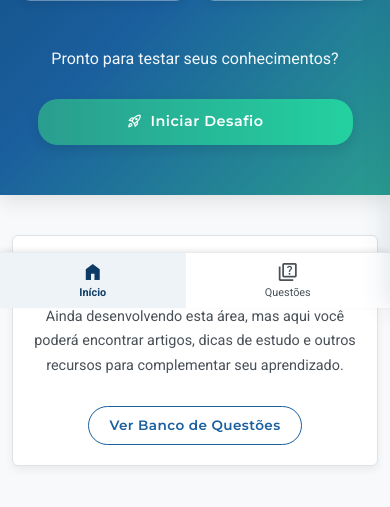
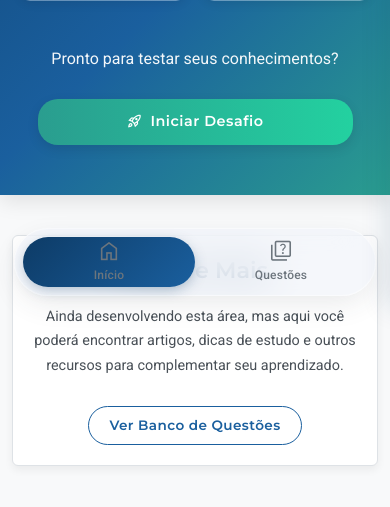
Before and after one commit to CastroSDavi/CastroSDavi.github.io, a Django app: page / in a window 390 px wide. Shown: the part 536-1043 px from the top of the page. Run offline with Django 5.2, Linux system fonts and the light colour scheme; a user stored in the database is signed in; data comes from the database, SQL or seed files in the repository; both versions use the stored data as it was after the commit; data that the repository does not hold is empty.

Commit message:
alterando o nav mobile

```diff
--- a/assets/css/base/variables.css
+++ b/assets/css/base/variables.css
@@ -47,6 +47,11 @@
     --color-white: #ffffff;
     --color-white-rgb: 255, 255, 255;
     --color-dark: #333;
+
+    --color-gray-100-rgb: 248, 249, 250;
+    --color-gray-200-rgb: 241, 243, 245;
+    --color-gray-500-rgb: 206, 212, 218;
+    --color-gray-900-rgb: 52, 58, 64;
 
     /* Texto */
     --color-text-primary: var(--color-gray-900);
--- a/assets/css/components/navigation.css
+++ b/assets/css/components/navigation.css
@@ -1,4 +1,4 @@
-/* assets/css/components/navigation.css */
+/* assets/css/components/navigation.css - V3 FINAL (MODERNIZADO) */
 
 /*
 ==========================================================================
@@ -6,7 +6,7 @@
 ==========================================================================
 */
 
-/* ===== NAVEGAÇÃO PRINCIPAL (SUPERIOR - DESKTOP) ===== */
+/* ===== NAVEGAÇÃO PRINCIPAL (SUPERIOR - DESKTOP) - Sem alterações ===== */
 .main-nav {
   flex-shrink: 0;
   background-color: var(--main-nav-bg-color, var(--color-white));
@@ -17,7 +17,6 @@
   z-index: var(--z-index-header, 110);
   overflow: hidden;
 }
-
 .main-nav__list {
   display: flex;
   align-items: stretch;
@@ -30,12 +29,7 @@
   -webkit-overflow-scrolling: touch;
   width: 100%;
 }
-
-.main-nav__item {
-  display: flex;
-  padding: 0;
-}
-
+.main-nav__item { display: flex; padding: 0; }
 .main-nav__link {
   display: flex;
   align-items: center;
@@ -51,23 +45,17 @@
   text-decoration: none;
   transition: color var(--transition-medium), border-color var(--transition-slow);
 }
-
 .main-nav__link:hover:not(.main-nav__link--active) {
   color: var(--color-primary-dark);
   text-decoration: none;
 }
-
 .main-nav__link--active {
   font-weight: var(--font-weight-semibold);
   color: var(--color-primary-dark);
   border-bottom-color: var(--color-secondary-green);
   text-decoration: none;
 }
-
-.main-nav__link--active:hover {
-    text-decoration: none;
-}
-
+.main-nav__link--active:hover { text-decoration: none; }
 .main-nav__link:focus-visible {
   outline: var(--focus-outline-width) solid var(--focus-outline-color);
   outline-offset: -2px;
@@ -77,150 +65,143 @@
 }
 
 
-/* ===== NAVEGAÇÃO INFERIOR (MOBILE - .bottom-nav) ===== */
+/*
+==========================================================================
+  NAVEGAÇÃO INFERIOR (MOBILE) - v3: EFEITO ACRÍLICO FLUIDO
+==========================================================================
+*/
 .bottom-nav {
-  display: none; /* Mostrado via media query */
+  display: none;
   position: fixed;
-  bottom: 0;
-  left: 0;
-  width: 100%;
-  height: var(--bottom-nav-height, 60px); /* Altura da barra */
-  background-color: var(--bottom-nav-bg-color, var(--color-white));
-  border-top: var(--border-width) solid var(--bottom-nav-border-top-color, var(--color-gray-300));
-  box-shadow: 0 -2px 5px rgba(0, 0, 0, 0.08);
+
+  /* Posicionamento flutuante e seguro para áreas de gestos do iOS/Android */
+  bottom: calc(var(--spacing-sm, 12px) + env(safe-area-inset-bottom, 0px));
+  left: 50%;
+  transform: translateX(-50%);
+  width: calc(100% - var(--spacing-lg, 28px)); /* Largura com margens */
+  max-width: 420px; /* Largura máxima para consistência */
+  height: var(--bottom-nav-height, 68px);
   z-index: var(--z-index-bottom-nav, 100);
 }
 
 .bottom-nav__list {
+  height: 100%;
+  width: 100%;
   list-style: none;
-  padding: 0;
   margin: 0;
+  padding: var(--spacing-xs, 8px);
   display: flex;
-  /* Garante que os itens sejam espaçados igualmente pela largura da barra */
-  justify-content: space-around;
-  align-items: stretch; /* Faz os LIs esticarem para a altura da lista */
-  width: 100%;
-  height: 100%;
+  position: relative;
+
+  /* Efeito de Vidro (Glassmorphism) */
+  background: rgba(238, 242, 248, 0.6); /* Cor de fundo com alta transparência */
+  -webkit-backdrop-filter: blur(20px);
+  backdrop-filter: blur(20px);
+
+  /* Formato de pílula e borda sutil */
+  border-radius: var(--border-radius-pill);
+  border: 1px solid rgba(var(--color-white-rgb), 0.5);
+
+  /* Sombra para profundidade */
+  box-shadow: 0 10px 30px -5px rgba(var(--color-gray-900-rgb), 0.12);
 }
 
 .bottom-nav__item {
-  flex-grow: 1; /* Cada item LI ocupa o mesmo espaço */
-  display: flex; /* Para o link (<a>) interno poder usar flex e ocupar todo o LI */
-  min-width: 0; /* Ajuda a prevenir que conteúdo grande empurre o layout */
+  flex: 1;
+  display: flex;
 }
 
 .bottom-nav__link {
-  flex-grow: 1; /* Faz o link <a> preencher o .bottom-nav__item */
+  flex-grow: 1;
   display: flex;
-  flex-direction: column; /* Ícone acima do label */
-  justify-content: center; /* Centraliza o conteúdo (ícone + label) verticalmente DENTRO do link */
-  align-items: center; /* Centraliza o conteúdo (ícone + label) horizontalmente DENTRO do link */
-  height: 100%;
-  padding: var(--spacing-xxs, 5px) 4px; /* Padding interno do link */
+  flex-direction: column;
+  justify-content: center;
+  align-items: center;
+  gap: 2px;
   text-decoration: none;
-  color: var(--bottom-nav-link-color, var(--color-gray-800));
-  transition: color var(--transition-fast), background-color var(--transition-fast);
-  text-align: center;
+  border-radius: var(--border-radius-pill);
   position: relative;
-  overflow: hidden;
-  line-height: 1.2; /* Ajuste para melhor espaçamento vertical do label se ele quebrar */
+  z-index: 2; /* Acima da pílula indicadora */
+  -webkit-tap-highlight-color: transparent; /* Remove flash azul no toque em mobile */
+  transition: color 0.3s ease-in-out;
+  color: var(--color-text-secondary); /* Itens inativos são mais sutis */
+}
+
+.bottom-nav__link:hover:not(.bottom-nav__link--active) {
+  color: var(--color-primary-dark);
 }
 
 .bottom-nav__icon {
-  font-size: var(--bottom-nav-icon-size, 24px); /* Tamanho do ícone */
-  line-height: 1; /* Remove espaçamento extra do ícone */
-  margin-bottom: 3px; /* Espaço entre ícone e label */
-  transition: transform var(--transition-fast);
-  flex-shrink: 0; /* Para o ícone não encolher */
+  font-size: 26px;
+  font-variation-settings: 'FILL' 0, 'wght' 300;
+  transition: transform 0.25s ease, font-variation-settings 0.25s ease;
 }
 
 .bottom-nav__label {
-  font-size: var(--bottom-nav-label-size, 0.7rem); /* Tamanho do texto do label */
-  white-space: nowrap; /* Evita quebra de linha no label */
-  overflow: hidden; /* Esconde o texto que não couber */
-  text-overflow: ellipsis; /* Adiciona "..." se o texto for muito longo */
-  max-width: 100%; /* Garante que o label não ultrapasse a largura do link */
-  /* Se você quiser permitir quebra de linha, remova white-space: nowrap e ajuste line-height */
+  font-size: 0.75rem;
+  font-weight: var(--font-weight-medium);
+  letter-spacing: 0.2px;
 }
 
-.bottom-nav__link:hover {
-  color: var(--bottom-nav-link-hover-color, var(--color-primary-dark));
-  background-color: var(--bottom-nav-link-hover-bg, var(--color-gray-100));
+/* === ESTADO ATIVO === */
+
+.bottom-nav__item.is-active .bottom-nav__link {
+  color: var(--color-white); /* Texto e ícone brancos no item ativo */
 }
 
-.bottom-nav__link:active .bottom-nav__icon {
-  transform: scale(0.9);
+.bottom-nav__item.is-active .bottom-nav__icon {
+  font-variation-settings: 'FILL' 1, 'wght' 400; /* Ícone preenchido e mais forte */
 }
 
-.bottom-nav__link--active {
-  color: var(--bottom-nav-link-active-color, var(--color-primary-dark));
-  font-weight: var(--font-weight-semibold); /* Destaque para o ativo */
-  background-color: var(--bottom-nav-link-active-bg, var(--color-primary-light));
+/* A PÍLULA INDICADORA DESLIZANTE */
+.bottom-nav__pill-indicator {
+  content: '';
+  position: absolute;
+  top: var(--spacing-xs, 8px);
+  left: var(--spacing-xs, 8px);
+
+  /* Adapta o tamanho para o número de itens. Para 2 itens: */
+  width: calc(50% - var(--spacing-xs, 8px));
+  /* Para 3 itens, seria: width: calc(33.33% - (var(--spacing-xs, 8px) * 2 / 3)); */
+
+  height: calc(100% - var(--spacing-xs, 8px) * 2);
+
+  background-image: linear-gradient(135deg, var(--color-primary-dark) 0%, var(--color-primary-medium) 100%);
+  border-radius: var(--border-radius-pill);
+  box-shadow: 0 4px 14px -2px rgba(var(--color-primary-dark-rgb), 0.35);
+
+  z-index: 1; /* Atrás dos links */
+
+  /* A transição mais importante: cria o efeito elástico */
+  transition: transform 0.45s cubic-bezier(0.2, 0.8, 0.2, 1);
 }
 
-.bottom-nav__link--active:hover {
-  background-color: #dbe9f5; /* Um pouco mais escuro no hover do ativo */
+/* Lógica de movimento da pílula (para 2 itens) */
+.bottom-nav__item:nth-child(2).is-active ~ .bottom-nav__pill-indicator {
+  transform: translateX(100%);
+}
+/* Se tivesse 3 itens, a próxima regra seria:
+.bottom-nav__item:nth-child(3).is-active ~ .bottom-nav__pill-indicator {
+  transform: translateX(200%);
+}
+*/
+
+
+.bottom-nav__link:focus-visible {
+  outline: none; /* Remove outline padrão */
+  background-color: rgba(var(--color-primary-light-rgb), 0.9);
 }
 
-.bottom-nav__link--active .bottom-nav__icon {
-  font-variation-settings: 'FILL' 1; /* Preenche o ícone se for Google Symbols */
-}
-
-.bottom-nav__link:focus-visible {
-  outline: var(--focus-outline-width) solid var(--focus-outline-color);
-  outline-offset: -2px; /* Ajuste para dentro da barra */
-  border-radius: var(--border-radius-sm); /* Adiciona um leve arredondamento no foco */
-  background-color: var(--color-gray-200);
-}
-
-
-/* --- RESPONSIVIDADE para navigation.css --- */
-@media (max-width: 768px) { /* Tablets e mobile */
+/* --- RESPONSIVIDADE --- */
+@media (max-width: 768px) {
   .main-nav {
     display: none;
   }
   .bottom-nav {
-    display: block; /* A .bottom-nav__list interna já é flex */
-    /* Se a variável --bottom-nav-height estiver definida em :root, ela será usada.
-       Caso contrário, o fallback (60px) definido acima.
-       Pode-se sobrescrever a altura aqui também se necessário para este breakpoint.
-       Ex: height: 58px;
-    */
+    display: block; /* ATIVA A NAVBAR MOBILE */
   }
 }
 
-@media (max-width: 480px) { /* Celulares médios */
-  .bottom-nav {
-    height: var(--bottom-nav-height-mobile, 56px);
-  }
-  .bottom-nav__icon {
-    font-size: var(--bottom-nav-icon-size-mobile, 22px);
-  }
-  .bottom-nav__label {
-    font-size: var(--bottom-nav-label-size-mobile, 0.68rem);
-  }
-  .bottom-nav__link {
-    padding-top: 4px;
-    padding-bottom: 4px;
-  }
+body.body-account-content-active {
+    padding-bottom: 0 !important;
 }
-
-@media (max-width: 375px) { /* Celulares menores (ex: iPhone SE) */
-  .bottom-nav {
-    height: var(--bottom-nav-height-small, 52px);
-  }
-  .bottom-nav__icon {
-    font-size: var(--bottom-nav-icon-size-small, 20px);
-    margin-bottom: 2px;
-  }
-  .bottom-nav__label {
-    font-size: var(--bottom-nav-label-size-small, 0.65rem);
-  }
-   .bottom-nav__link {
-    padding-top: 3px;
-    padding-bottom: 3px;
-  }
-}
-
-
-*/
--- a/quiz/templates/quiz/includes/_bottom_nav.html
+++ b/quiz/templates/quiz/includes/_bottom_nav.html
@@ -17,5 +17,6 @@
                 <span class="bottom-nav__label">Questões</span>
             </a>
         </li>
+        <li class="bottom-nav__pill-indicator" aria-hidden="true"></li>
     </ul>
 </nav>
```
Also changed, not shown: assets/js/ui/BottomNavManager.js (added, +50 -0 lines), db.sqlite3.
